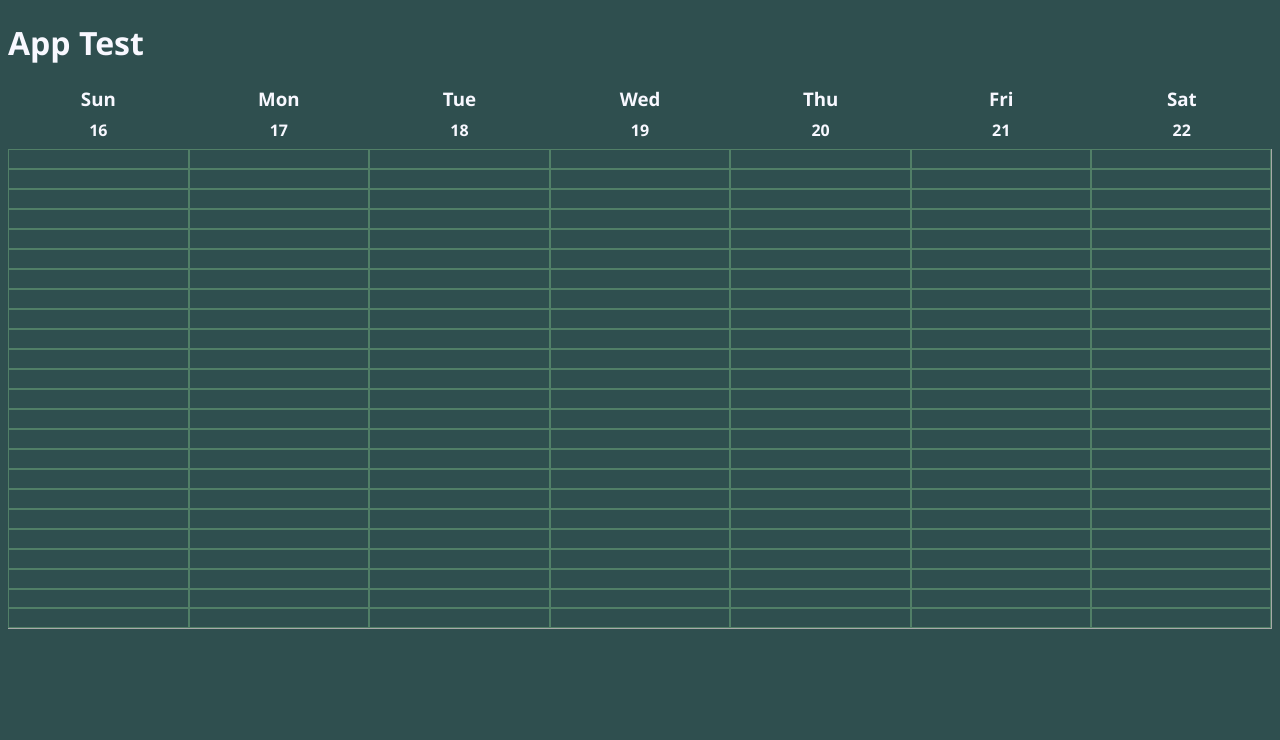
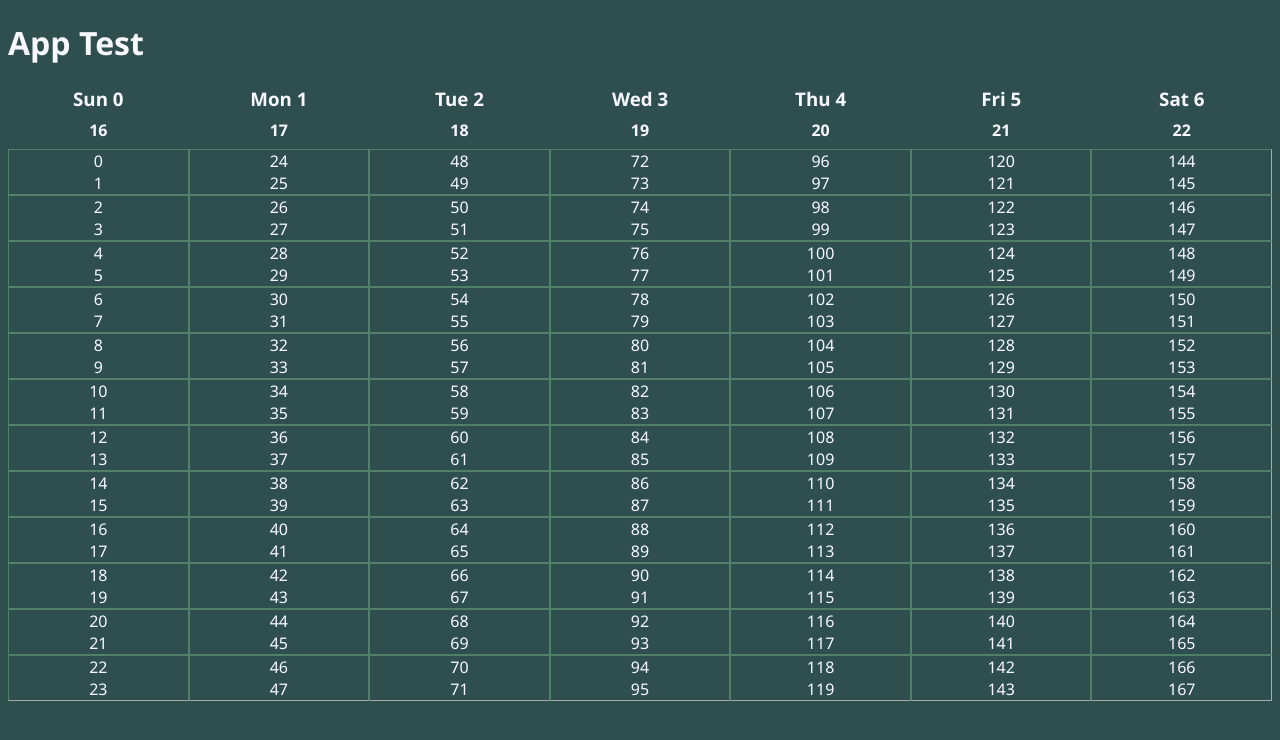
Before and after one commit to alligatorjazz/happenstance, a React (Vite) app: page / in a window 1280 px wide. Shown: the top 740 px of the page. Built offline with nearby package versions, Linux system fonts and the light colour scheme.

Commit message:
cell state updates working

```diff
--- a/src/components/CalendarView.lib.ts
+++ b/src/components/CalendarView.lib.ts
@@ -1,4 +1,10 @@
-import { Weekday, weekdays } from "../types";
+import { DOMAttributes } from "react";
+import { TimeBlock, Weekday, weekdays } from "../types";
+
+export type CalendarState = {
+	divisions: boolean[],
+	setDivisions: React.Dispatch<React.SetStateAction<boolean[]>>
+}
 
 export function sortWeek(startDay: Weekday) {
 	const startIndex = weekdays.indexOf(startDay);
@@ -6,3 +12,20 @@ export function sortWeek(startDay: Weekday) {
 		.slice(startIndex)
 		.concat(weekdays.slice(0, startIndex));
 }
+
+export function bindCell({ setDivisions }: CalendarState, position: number): DOMAttributes<HTMLDivElement> {
+	// loops through divisions, finds the value at divisions[position], switches it, then returns a new array
+	const updateCell = () => setDivisions(divisions => {
+		console.log("updating subcell at position " + position);
+		return divisions.map(
+			(subcell, index) => index == position ? !subcell : subcell
+		);
+	}
+	);
+
+
+
+	return {
+		onClick: updateCell
+	};
+}
--- a/src/components/CalendarView.module.scss
+++ b/src/components/CalendarView.module.scss
@@ -22,9 +22,10 @@
 	.Cell {
 		$border-color: darkgray;
 
-		box-shadow: inset 1px 1px 0 $border-color;
+		// box-shadow: inset 1px 1px 0 $border-color;
 		cursor: pointer;
 		user-select: none;
+		border: 1px solid rgb(158, 237, 158, 0.3);
 
 		min-height: 40px;
 		&:last-child {
@@ -36,7 +37,7 @@
 
 		.Subcell {
 			flex: 1;
-			border: 1px solid rgb(158, 237, 158, 0.3);
+
 			&.Active {
 				background-color: magenta;
 			}
--- a/src/components/CalendarView.tsx
+++ b/src/components/CalendarView.tsx
@@ -1,44 +1,65 @@
-import { Weekday } from "../types";
-import { sortWeek } from "./CalendarView.lib";
+import { createContext, useContext, useState } from "react";
+import { TimeBlock, Weekday, weekdays } from "../types";
+import { bindCell, CalendarState, sortWeek } from "./CalendarView.lib";
 import styles from "./CalendarView.module.scss";
 
+const CalendarContext = createContext<CalendarState | null>(null);
 export function CalendarView(props: {
 	startDay: Weekday,
 	startDate: number, // zero-indexed
 	hours: number // zero-indexed
 }) {
+	const [divisions, setDivisions] = useState<boolean[]>(
+		new Array(7 * props.hours * 2).fill(false)
+	);
 
 	const week = sortWeek(props.startDay);
 	console.log(week);
 
 	return (
-		<div className={styles.Container}>
-			{week.map((weekday, index) =>
-				<DayColumn key={index} weekday={weekday} date={props.startDate + index} hours={props.hours} />
-			)}
+		<CalendarContext.Provider value={{ divisions, setDivisions }}>
+			<div className={styles.Container}>
+				{week.map((weekday, index) =>
+					<DayColumn
+						key={index}
+						weekIndex={index}
+						weekday={weekday}
+						date={props.startDate + index}
+						hours={props.hours}
+					/>
+				)}
+			</div>
+		</CalendarContext.Provider>
+	);
+}
+
+function DayColumn(props: {
+	weekday: Weekday,
+	weekIndex: number,
+	date: number, // zero-indexed
+	hours: number // zero-indexed
+}) {
+	const state = useContext(CalendarContext);
+	if (!state) { return null; }
+	const subcells = new Array(props.hours)
+		.fill(null)
+		.map((_, hour) => {
+			const cellLocation = (props.weekIndex * props.hours * 2) + (hour * 2);
+			return <div key={hour} className={styles.Cell}>
+				<div {...bindCell(state, cellLocation)} className={
+					`${styles.Subcell} ${state.divisions[cellLocation] ? styles.Active : ""}`
+				}>{cellLocation}</div>
+				<div {...bindCell(state, cellLocation + 1)} className={
+					`${styles.Subcell} ${state.divisions[cellLocation + 1] ? styles.Active : ""}`
+				}>{cellLocation + 1}</div>
+			</div>;
+		});
+
+	return (
+		<div className={styles.Column}>
+			<h3>{props.weekday.slice(0, 3)} {props.weekIndex}</h3>
+			<h4>{props.date + 1}</h4>
+			{subcells}
 		</div>
 	);
 }
-
-
-function DayColumn(props: {
-	weekday: Weekday,
-	date: number, // zero-indexed
-	hours: number // zero-indexed
-}) {
-
-	const divisions = new Array(props.hours)
-		.fill(null)
-		.map((_, index) => <div key={index} className={styles.Cell}>
-			<div className={styles.Subcell}></div>
-			<div className={styles.Subcell}></div>
-		</div>);
-
-	return (
-		<div className={styles.Column}>
-			<h3>{props.weekday.slice(0, 3)}</h3>
-			<h4>{props.date + 1}</h4>
-			{divisions}
-		</div>
-	);
-}
```
